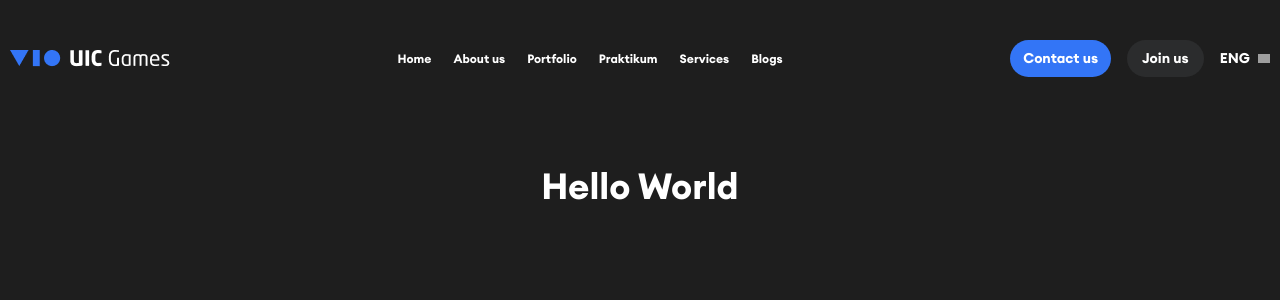
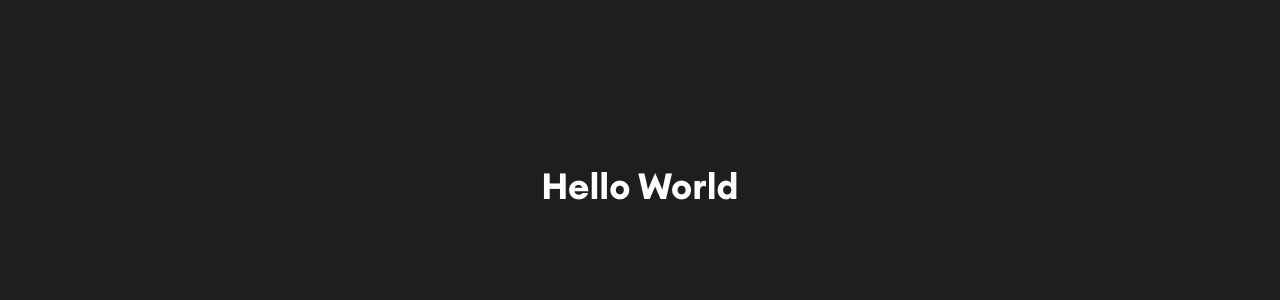
Before and after one commit to Shamsiddin007/adduic, a Next.js app: page / in a window 1280 px wide. Shown: the top 300 px of the page. Built offline with nearby package versions, Linux system fonts and the light colour scheme; grey boxes are pictures that could not be loaded.

Commit message:
new version uicgames 2

```diff
--- a/src/app/layout.tsx
+++ b/src/app/layout.tsx
@@ -1,6 +1,6 @@
 import type { Metadata } from "next";
 import "./globals.css";
-import Navbarlayout from "@/component/Navbarlayout";
+
 
 
 export const metadata: Metadata = {
@@ -16,7 +16,7 @@ export default function RootLayout({
   return (
     <html lang="en">
       <body>
-        <Navbarlayout/>
+
         <div className="mt-24">
           {children}
         </div>
--- a/tsconfig.json
+++ b/tsconfig.json
@@ -18,6 +18,7 @@
         "name": "next"
       }
     ],
+    "baseUrl": ".",
     "paths": {
       "@/*": ["./src/*"]
     }
```
